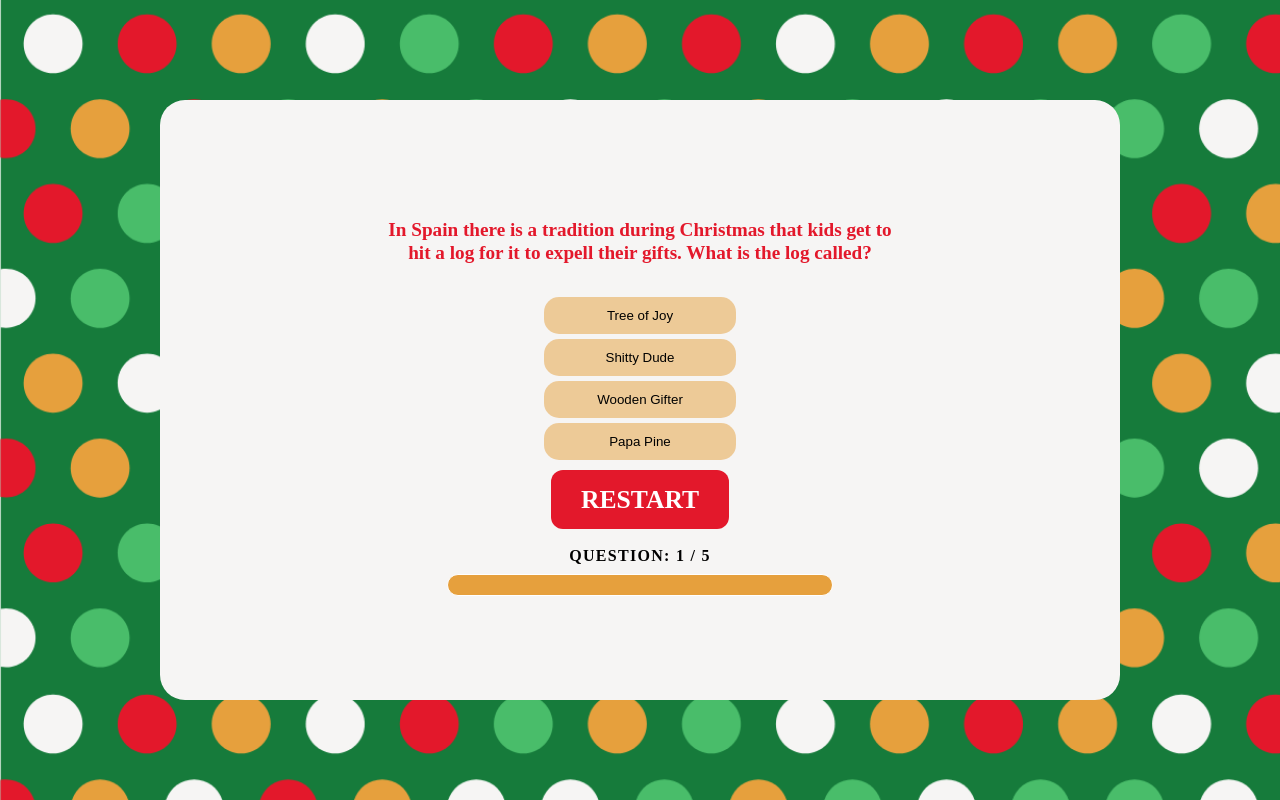
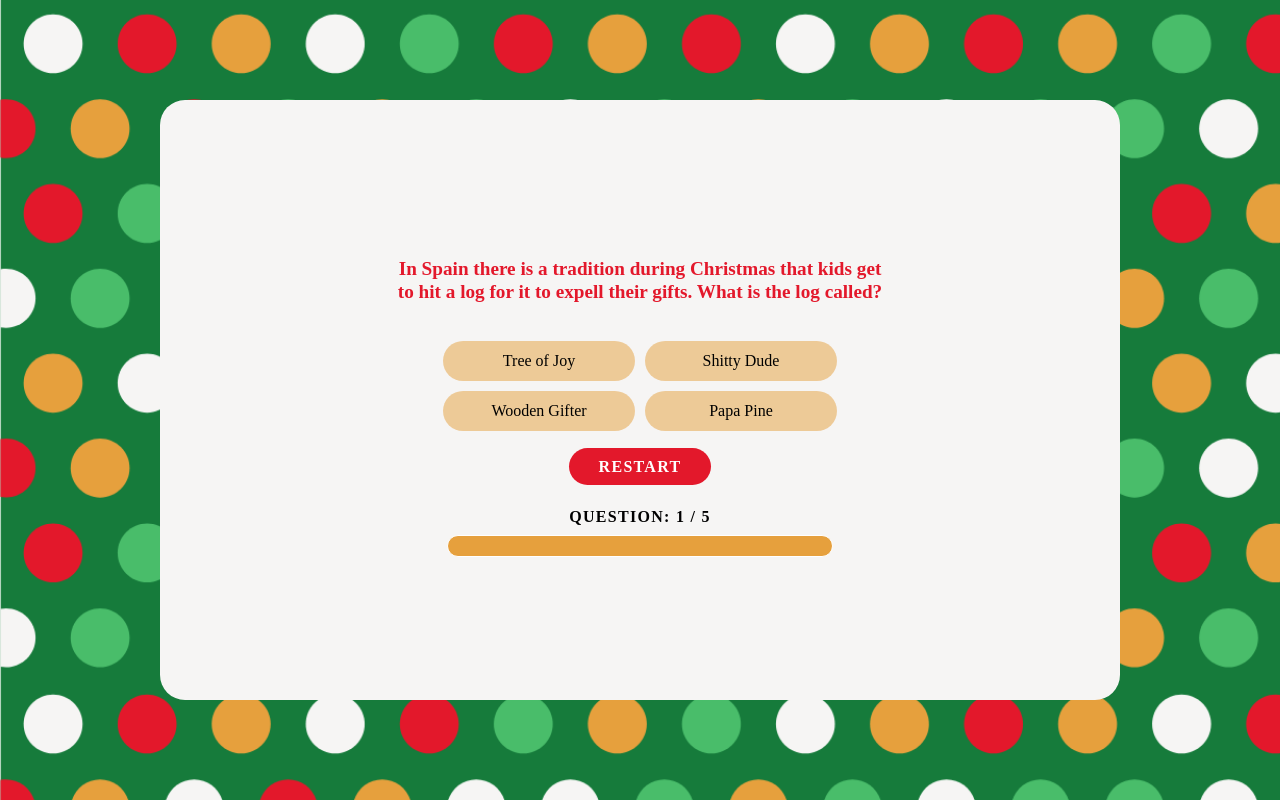
Before and after one commit to Technigo/project-redux-quiz-old, a React (Create React App) app: page /quiz in a window 1280 px wide. Built offline with nearby package versions, Linux system fonts and the light colour scheme.

Commit message:
Added styling

```diff
--- a/src/components/CurrentQuestion.js
+++ b/src/components/CurrentQuestion.js
@@ -1,11 +1,20 @@
 import React from 'react'
 import { useSelector } from 'react-redux'
 import { Link } from 'react-router-dom'
+import styled from 'styled-components/macro';
 import RestartButton from './RestartButton'
 import Summary from './Summary'
 import { Background, QuestionContainer, Questions } from './Styling/GlobalStyles'
 import ProgressBar from './Progressbar'
 import Options from './Options'
+
+export const OptionsContainer = styled.div`
+  width: 500px;
+  display: flex;
+  flex-wrap: wrap;
+  justify-content: center;
+  flex-direction: row;
+`
 
 export const CurrentQuestion = () => {
   const question = useSelector((state) => state.quiz.questions[state.quiz.currentQuestionIndex])
@@ -26,13 +35,14 @@ export const CurrentQuestion = () => {
       <Background>
         <QuestionContainer>
           <Questions>{question.questionText}</Questions>
+          <OptionsContainer>
             {question.options.map((option, answerIndex) => (
               <Options
                 key={option.id}
                 option={option}
                 answerIndex={answerIndex} />
             ))}
-
+          </OptionsContainer>
           <Link to="/">
             <RestartButton />
           </Link>
--- a/src/components/Options.js
+++ b/src/components/Options.js
@@ -6,9 +6,11 @@ import styled from 'styled-components/macro';
 const Button = styled.button`
   width: 12rem;
   border-width: 10px;
-margin-bottom: 5px;
+  margin: 5px;
   background-color: rgba(230,160,61,0.5);
-border-radius: 15px;
+  border-radius: 50px;
+  font-family: 'Montserrat';
+  font-size: 1.25vw;
 `
 
 const Options = ({ option, answerIndex }) => {
@@ -36,21 +38,13 @@ const Options = ({ option, answerIndex }) => {
     }
   }
   return (
-    <OptionContainer>
     <Button
       type="button"
       style={borderColor}
       onClick={onSubmitAnswer}>
       {option}
     </Button>
-    </OptionContainer>
   )
 }
 
 export default Options;
-
-export const OptionContainer = styled.div`
-  align-items: center;
-  justify-content: center;
-  flex-direction: column;
-`
--- a/src/components/RestartButton.js
+++ b/src/components/RestartButton.js
@@ -1,7 +1,24 @@
 import React from 'react'
 import { useDispatch } from 'react-redux'
 import { quiz } from 'reducers/quiz'
-import { Buttons } from './Styling/GlobalStyles'
+import styled from 'styled-components/macro';
+
+export const StyledRestartButton = styled.a`
+    position: relative;
+    background-color: #E3182B;
+    color: white;
+    font-family: 'Montserrat';
+    font-size: 1.25vw;
+    letter-spacing: 0.1vw;
+    font-weight: bold;
+    padding: 10px 30px;
+    border-radius: 50px;
+    top: 20px;
+
+    :hover {
+    background-color: #9d1f14;
+  }
+`
 
 const RestartButton = () => {
   const dispatch = useDispatch()
@@ -11,12 +28,13 @@ const RestartButton = () => {
 
   return (
     <div>
-      <Buttons
+      <StyledRestartButton
         type="button"
         onClick={onRestart}>
             RESTART
-      </Buttons>
+      </StyledRestartButton>
     </div>
   )
 }
-export default RestartButton
+
+export default RestartButton;
--- a/src/components/Styling/GlobalStyles.js
+++ b/src/components/Styling/GlobalStyles.js
@@ -35,19 +35,17 @@ export const Headers = styled.div`
   width: 60%;
   text-align: center;
   color: #E3182B;
-  padding: 5%;
+  padding: 2.5%;
   font-family: 'Montserrat';
   font-size: 3vw;
   font-weight: bold;
   line-height: 3.25vw;
-
-  white-space: wrap;
 `
 
 export const Questions = styled.div`
   position: relative;
   align-self: center;
-  width: 55%;
+  width: 500px;
   text-align: center;
   color: #E3182B;
   padding: 5%;
@@ -66,12 +64,17 @@ export const Buttons = styled.a`
   color: white;
   font-family: 'Montserrat';
   font-size: 2vw;
+  letter-spacing: 0.1vw;
   font-weight: bold;
   padding: 15px 30px;
   width: 20%;
   text-align: center;
-    border-radius: 12px;
+  border-radius: 50px;
   top: 20px;
+
+  :hover {
+    background-color: #9d1f14
+  }
 `
 export const Illustration = styled.img`
 position: fixed;
--- a/src/components/Summary.js
+++ b/src/components/Summary.js
@@ -7,25 +7,31 @@ import RestartButton from './RestartButton'
 import { Background, QuestionContainer, Headers, Illustration } from './Styling/GlobalStyles'
 
 const SummaryContainer = styled.div`
+width: 55%;
 display: flex;
 flex-direction: column;
 justify-content: center;
 text-align: center;   `
 
+const Score = styled.p`
+font-family: 'Montserrat';
+font-size: 1.75vw;
+font-weight: bold;
+color: #E3182B;
+margin: 0;
+`
+
 const Citat = styled.p`
 position: relative;
 align-self: center;
-width: 60%;
 text-align: center;
 color: black;
 font-family: 'Montserrat';
-line-height: 3.25vw;
-font-size: 15px;`
-
-const Score = styled.p`
-font-family: 'Montserrat';
-font-size: 20px;
 font-weight: bold;
+line-height: 2 vw;
+font-size: 1.75vw;
+color: #E3182B;
+margin: 10px 0;
 `
 
 const Summary = () => {
@@ -41,10 +47,10 @@ const Summary = () => {
         <Headers>Summary</Headers>
         <SummaryContainer>
           {lover && (
-            <><Score className="Summary-result">Wow! You got {result} correct answers out of 5!</Score><Citat> I can see that is sparkle christmas lights in your eyes</Citat></>
+            <><Score className="Summary-result">Ho ho ho! You got {result} correct answers out of 5!</Score><Citat> I can really see the sparkle of Christmas lights in your eyes!</Citat></>
           )}
           {grinch && (
-            <><Score>You got {result} correct answers out of 5..</Score><Citat> oh do we have a grinch here?</Citat></>
+            <><Score>You got {result} correct answers out of 5.</Score><Citat>Oh dear! Do we have a grinch among us?</Citat></>
           )}
         </SummaryContainer>
         <Illustration src={Cookie} alt="Ginger Cookie" />
```
Lines whose indentation alone changed are shown as unchanged.
